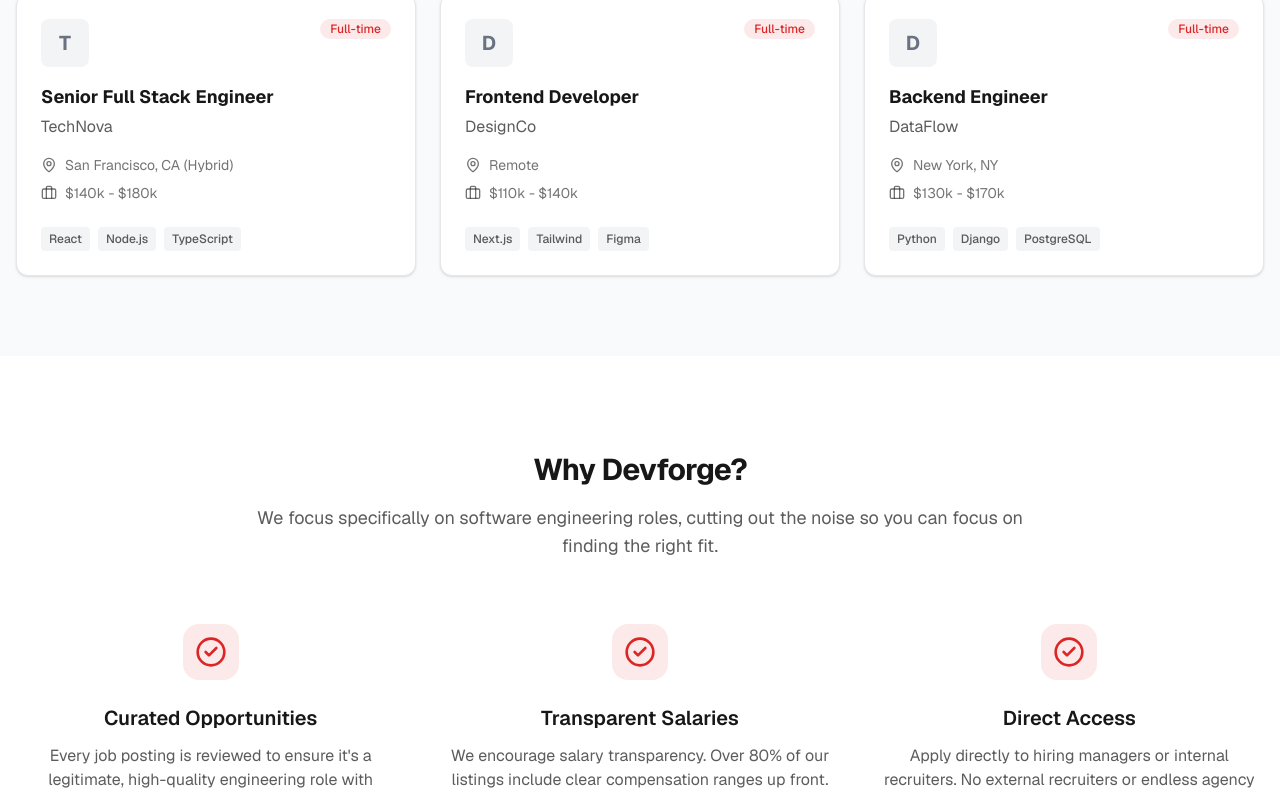
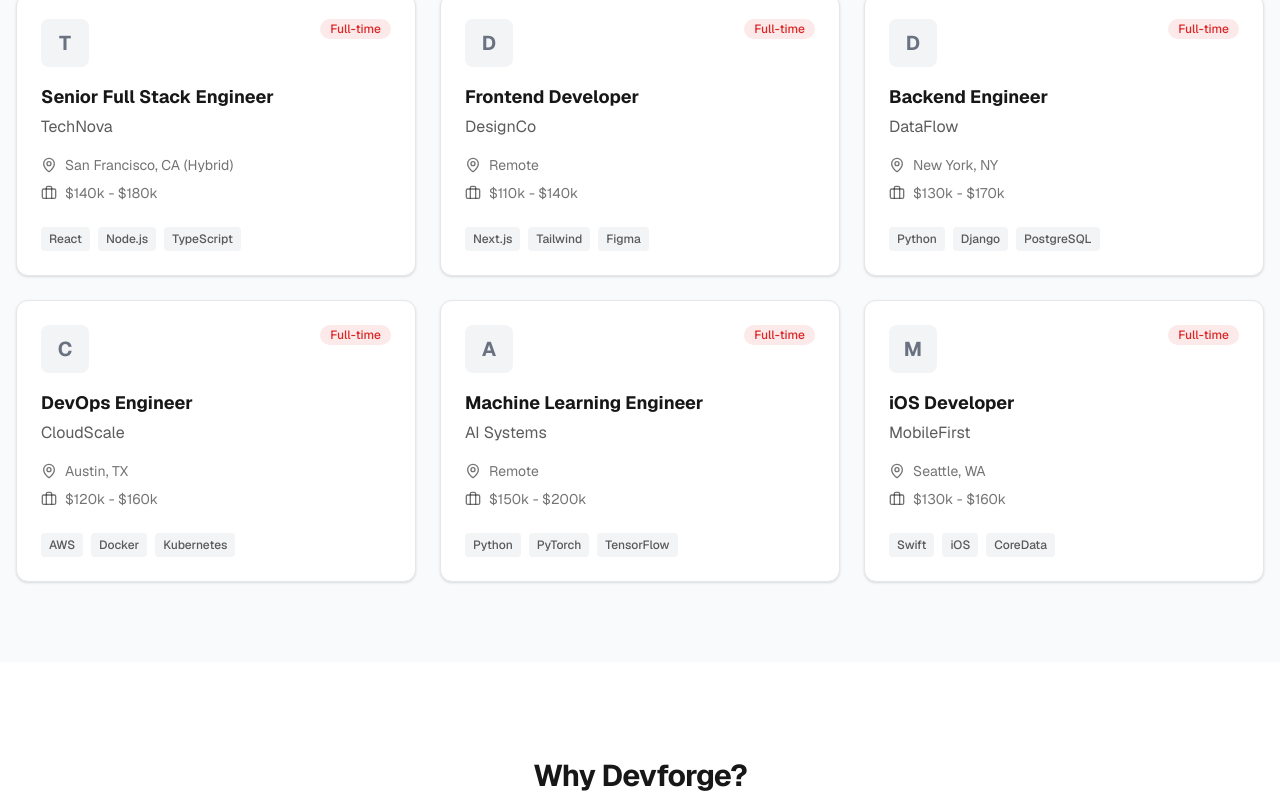
Before and after one commit to CillianCoder/fs-job-board-next-js-webapp, a Next.js app: page / in a window 1280 px wide. Shown: the part 933-1728 px from the top of the page. Built offline with nearby package versions, Linux system fonts and the light colour scheme.

Commit message:
feat: add job data interface and implement landing page with featured listings

```diff
--- a/app/page.tsx
+++ b/app/page.tsx
@@ -1,6 +1,7 @@
 import Image from "next/image";
 import Link from "next/link";
 import { Search, MapPin, Briefcase, ChevronRight, CheckCircle2 } from "lucide-react";
+import { jobs } from "@/data/jobs";
 
 export default function Home() {
   return (
@@ -89,32 +90,7 @@ export default function Home() {
           </div>
 
           <div className="grid grid-cols-1 md:grid-cols-2 lg:grid-cols-3 gap-6">
-            {[
-              {
-                title: "Senior Full Stack Engineer",
-                company: "TechNova",
-                location: "San Francisco, CA (Hybrid)",
-                salary: "$140k - $180k",
-                type: "Full-time",
-                tags: ["React", "Node.js", "TypeScript"]
-              },
-              {
-                title: "Frontend Developer",
-                company: "DesignCo",
-                location: "Remote",
-                salary: "$110k - $140k",
-                type: "Full-time",
-                tags: ["Next.js", "Tailwind", "Figma"]
-              },
-              {
-                title: "Backend Engineer",
-                company: "DataFlow",
-                location: "New York, NY",
-                salary: "$130k - $170k",
-                type: "Full-time",
-                tags: ["Python", "Django", "PostgreSQL"]
-              }
-            ].map((job, i) => (
+            {jobs.slice(0, 6).map((job, i) => (
               <div key={i} className="bg-white dark:bg-gray-900 border border-gray-200 dark:border-gray-800 rounded-xl p-6 shadow-sm hover:shadow-md transition-shadow flex flex-col h-full cursor-pointer group">
                 <div className="flex justify-between items-start mb-4">
                   <div className="w-12 h-12 rounded-lg bg-gray-100 dark:bg-gray-800 flex items-center justify-center font-bold text-xl text-gray-500">
--- /dev/null
+++ b/data/jobs.ts
@@ -0,0 +1,213 @@
+export interface Job {
+  id: string;
+  title: string;
+  company: string;
+  location: string;
+  salary: string;
+  type: string;
+  tags: string[];
+  postedAt: string;
+}
+
+export const jobs: Job[] = [
+  {
+    id: "1",
+    title: "Senior Full Stack Engineer",
+    company: "TechNova",
+    location: "San Francisco, CA (Hybrid)",
+    salary: "$140k - $180k",
+    type: "Full-time",
+    tags: ["React", "Node.js", "TypeScript"],
+    postedAt: "2023-10-24T10:00:00Z"
+  },
+  {
+    id: "2",
+    title: "Frontend Developer",
+    company: "DesignCo",
+    location: "Remote",
+    salary: "$110k - $140k",
+    type: "Full-time",
+    tags: ["Next.js", "Tailwind", "Figma"],
+    postedAt: "2023-10-23T14:30:00Z"
+  },
+  {
+    id: "3",
+    title: "Backend Engineer",
+    company: "DataFlow",
+    location: "New York, NY",
+    salary: "$130k - $170k",
+    type: "Full-time",
+    tags: ["Python", "Django", "PostgreSQL"],
+    postedAt: "2023-10-22T09:15:00Z"
+  },
+  {
+    id: "4",
+    title: "DevOps Engineer",
+    company: "CloudScale",
+    location: "Austin, TX",
+    salary: "$120k - $160k",
+    type: "Full-time",
+    tags: ["AWS", "Docker", "Kubernetes"],
+    postedAt: "2023-10-21T11:45:00Z"
+  },
+  {
+    id: "5",
+    title: "Machine Learning Engineer",
+    company: "AI Systems",
+    location: "Remote",
+    salary: "$150k - $200k",
+    type: "Full-time",
+    tags: ["Python", "PyTorch", "TensorFlow"],
+    postedAt: "2023-10-20T16:20:00Z"
+  },
+  {
+    id: "6",
+    title: "iOS Developer",
+    company: "MobileFirst",
+    location: "Seattle, WA",
+    salary: "$130k - $160k",
+    type: "Full-time",
+    tags: ["Swift", "iOS", "CoreData"],
+    postedAt: "2023-10-19T08:00:00Z"
+  },
+  {
+    id: "7",
+    title: "Android Developer",
+    company: "AppWorks",
+    location: "Chicago, IL (Hybrid)",
+    salary: "$125k - $155k",
+    type: "Full-time",
+    tags: ["Kotlin", "Android", "Jetpack"],
+    postedAt: "2023-10-18T13:10:00Z"
+  },
+  {
+    id: "8",
+    title: "Principal Software Engineer",
+    company: "FinTech Solutions",
+    location: "New York, NY",
+    salary: "$180k - $220k",
+    type: "Full-time",
+    tags: ["Java", "Spring Boot", "Microservices"],
+    postedAt: "2023-10-17T10:30:00Z"
+  },
+  {
+    id: "9",
+    title: "Security Engineer",
+    company: "CyberShield",
+    location: "Remote",
+    salary: "$140k - $175k",
+    type: "Full-time",
+    tags: ["Security", "Network", "Pentesting"],
+    postedAt: "2023-10-16T15:45:00Z"
+  },
+  {
+    id: "10",
+    title: "Data Engineer",
+    company: "BigData Inc",
+    location: "San Francisco, CA",
+    salary: "$135k - $165k",
+    type: "Full-time",
+    tags: ["Spark", "Hadoop", "Scala"],
+    postedAt: "2023-10-15T09:20:00Z"
+  },
+  {
+    id: "11",
+    title: "Full Stack Developer",
+    company: "StartupX",
+    location: "Remote",
+    salary: "$100k - $130k",
+    type: "Full-time",
+    tags: ["Vue.js", "Ruby on Rails", "SQL"],
+    postedAt: "2023-10-14T11:00:00Z"
+  },
+  {
+    id: "12",
+    title: "Site Reliability Engineer",
+    company: "GlobalTech",
+    location: "Boston, MA",
+    salary: "$130k - $170k",
+    type: "Full-time",
+    tags: ["Linux", "Terraform", "CI/CD"],
+    postedAt: "2023-10-13T14:15:00Z"
+  },
+  {
+    id: "13",
+    title: "QA Automation Engineer",
+    company: "TestPro",
+    location: "Denver, CO",
+    salary: "$95k - $125k",
+    type: "Full-time",
+    tags: ["Selenium", "Cypress", "JS"],
+    postedAt: "2023-10-12T16:30:00Z"
+  },
+  {
+    id: "14",
+    title: "Embedded Systems Engineer",
+    company: "HardwareCorp",
+    location: "San Diego, CA",
+    salary: "$115k - $145k",
+    type: "Full-time",
+    tags: ["C", "C++", "RTOS"],
+    postedAt: "2023-10-11T08:45:00Z"
+  },
+  {
+    id: "15",
+    title: "Blockchain Developer",
+    company: "CryptoWeb",
+    location: "Remote",
+    salary: "$160k - $200k",
+    type: "Full-time",
+    tags: ["Solidity", "Web3.js", "Rust"],
+    postedAt: "2023-10-10T10:00:00Z"
+  },
+  {
+    id: "16",
+    title: "Frontend Architect",
+    company: "Enterprise UI",
+    location: "London, UK",
+    salary: "$150k - $190k",
+    type: "Full-time",
+    tags: ["React", "Microfrontends", "Webpack"],
+    postedAt: "2023-10-09T13:20:00Z"
+  },
+  {
+    id: "17",
+    title: "Backend Go Developer",
+    company: "FastAPI",
+    location: "Remote",
+    salary: "$120k - $150k",
+    type: "Full-time",
+    tags: ["Go", "gRPC", "Kubernetes"],
+    postedAt: "2023-10-08T09:10:00Z"
+  },
+  {
+    id: "18",
+    title: "Cloud Architect",
+    company: "AzureSystems",
+    location: "Seattle, WA",
+    salary: "$170k - $210k",
+    type: "Full-time",
+    tags: ["Azure", "Cloud Native", "Arch"],
+    postedAt: "2023-10-07T11:50:00Z"
+  },
+  {
+    id: "19",
+    title: "Game Developer",
+    company: "PlayStudios",
+    location: "Los Angeles, CA",
+    salary: "$110k - $140k",
+    type: "Full-time",
+    tags: ["Unity", "C#", "3D Math"],
+    postedAt: "2023-10-06T15:00:00Z"
+  },
+  {
+    id: "20",
+    title: "Technical Product Manager",
+    company: "TechBridge",
+    location: "New York, NY",
+    salary: "$140k - $170k",
+    type: "Full-time",
+    tags: ["Product", "Agile", "Specs"],
+    postedAt: "2023-10-05T14:40:00Z"
+  }
+];
```
